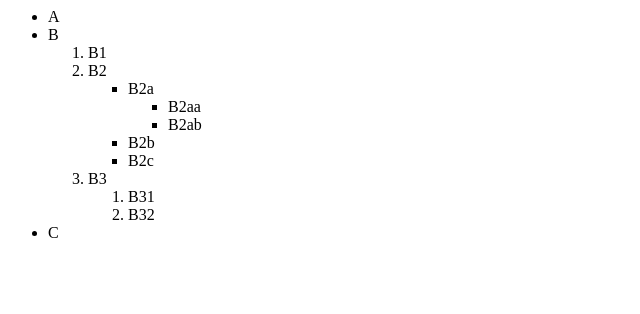
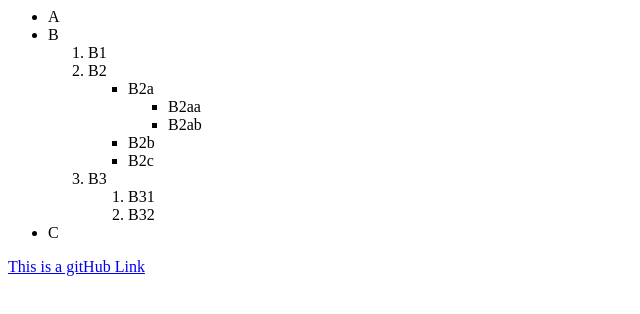
Before and after one commit to OgunbodeAyomide/Udemy1, a plain HTML site: page 3.1 Nesting and Indentation/index.html in a window 1280 px wide. Shown: the whole page, without its empty margins (0-640 px from the left). Drawn offline with Linux system fonts and the light colour scheme.

Commit message:
Second commit

```diff
--- a/3.1 Nesting and Indentation/index.html
+++ b/3.1 Nesting and Indentation/index.html
@@ -26,3 +26,4 @@
   </li>
   <li>C</li>
 </ul>
+<a href="https://github.com/OgunbodeAyomide/Udemy1.git">This is a gitHub Link</a>
```
